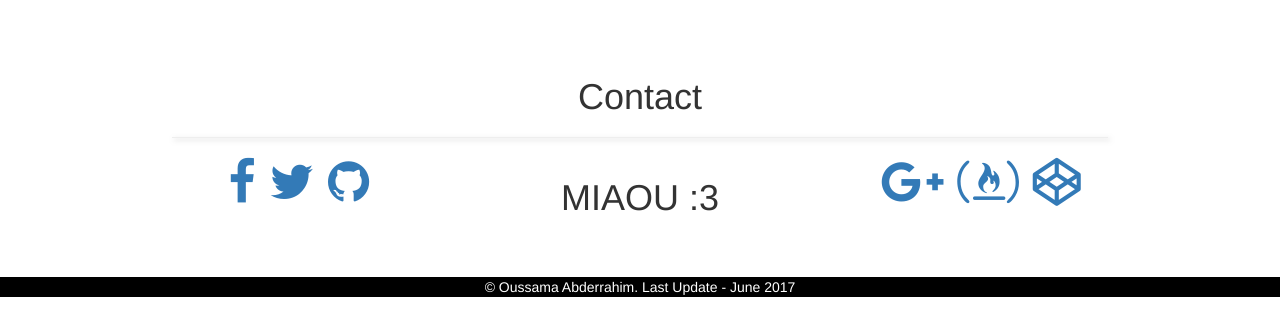
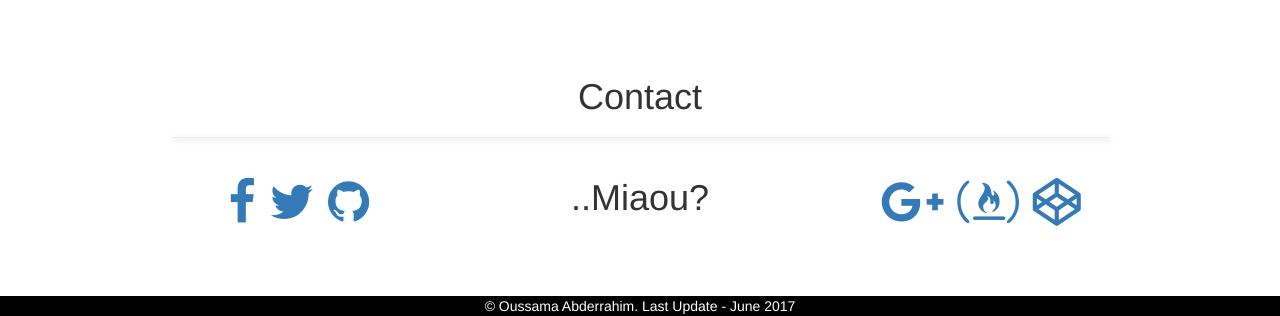
Before and after one commit to Oussama-Abderrahim/Portfolio, a plain HTML site: page index.html in a window 1280 px wide. Shown: the part 2553-2869 px from the top of the page. Drawn offline with nearby package versions, Linux system fonts and the light colour scheme.

Commit message:
quick fix contact section

```diff
--- a/index.html
+++ b/index.html
@@ -301,7 +301,7 @@
 					<a href="https://twitter.com/sakasakyray" class="fa fa-twitter"></a>
 					<a href="https://github.com/Sakasaky" class="fa fa-github"></a>
 				</div>
-				<h1 class="col-sm-2">MIAOU :3 </h1>
+				<h1 class="col-sm-2">..Miaou?</h1>
 				<div class="col-sm-5">
 					<a class="fa fa-google-plus"></a>
 					<a href="https://www.freecodecamp.com/sakasaky" class="fa fa-free-code-camp"></a>
--- a/style.css
+++ b/style.css
@@ -132,7 +132,8 @@ hr {
 #about-page a
 {
 	font-size: 48px;
-	margin : auto 5px;
+	height: 100%;
+	margin : 20px 5px;
 }
 /* Footer */
 
```
